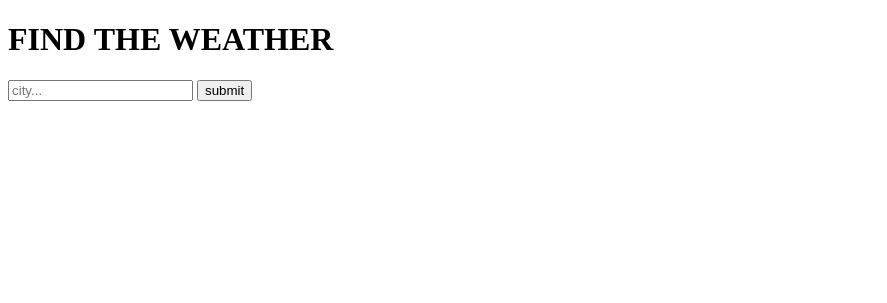
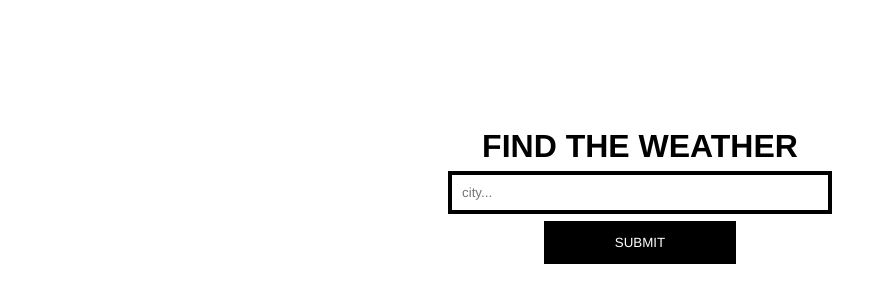
Before and after one commit to Nkashyap-anand/Weather-App, a Django app: page / in a window 1280 px wide. Shown: the top 303 px of the page, without its empty margins (0-887 px from the left). Run offline with Django 4.2, Linux system fonts and the light colour scheme.

Commit message:
styling done

```diff
--- a/weatherApp/myapp/templates/myapp/home.html
+++ b/weatherApp/myapp/templates/myapp/home.html
@@ -5,14 +5,47 @@
     <meta http-equiv="X-UA-Compatible" content="IE=edge" />
     <meta name="viewport" content="width=device-width, initial-scale=1.0" />
     <title>Weather App</title>
+
+    <style>
+      * {
+        margin: 0;
+        font-family: "Franklin Gothic Medium", "Arial Narrow", Arial, sans-serif;
+        box-sizing: border-box;
+      }
+
+      #main {
+        text-align: center;
+        padding-top: 10%;
+      }
+
+      input[type="text"] {
+        width: 30%;
+        padding: 10px;
+        border: 4px solid black;
+        margin-top: 0.5%;
+      }
+
+      input[type="submit"] {
+        width: 15%;
+        padding: 10px;
+        border: 4px solid black;
+        margin-top: 0.5%;
+        background-color: black;
+        color: white;
+        cursor: pointer;
+        text-transform: uppercase;
+      }
+    </style>
   </head>
   <body>
-    <h1>FIND THE WEATHER</h1>
+    <div id="main">
+      <h1>FIND THE WEATHER</h1>
 
-    <form method="GET">
-      <label for="city"></label>
-      <input type="text" name="city" id="city" placeholder="city..." />
-      <input type="submit" value="submit" />
-    </form>
+      <form method="GET">
+        <label for="city"></label>
+        <input type="text" name="city" id="city" placeholder="city..." /><br />
+        <input type="submit" value="submit" />
+      </form>
+    </div>
   </body>
 </html>
```
